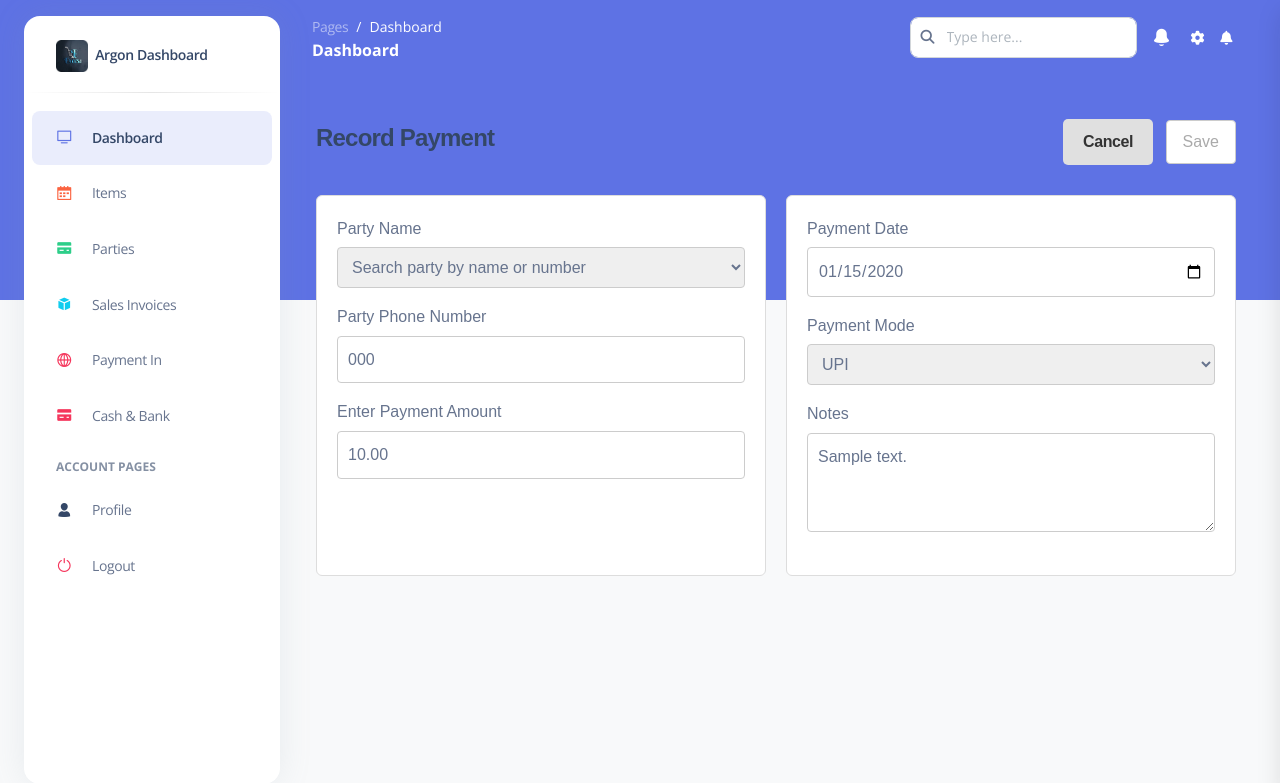
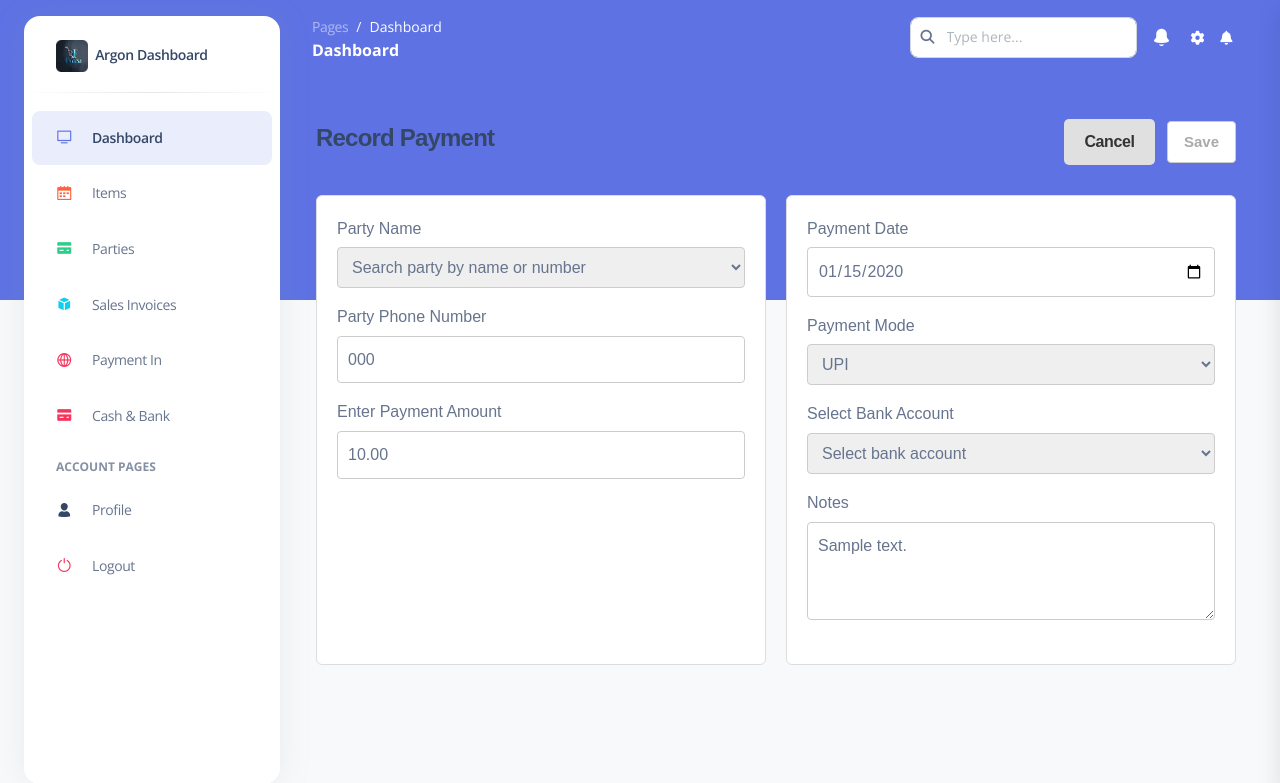
Before and after one commit to itsolution4india/ebilling, a Django app: page /payments/1/edit in a window 1280 px wide. Shown: the top 783 px of the page. Run offline with Django 5.2, Linux system fonts and the light colour scheme; a user stored in the database is signed in; tables that the repository leaves empty hold one stand-in row (values such as "Sample post"); some libraries are stand-ins or nearby versions.

Commit message:
updated payment in

```diff
--- a/billing/templates/Payments/payment2.html
+++ b/billing/templates/Payments/payment2.html
@@ -32,8 +32,6 @@
     cursor: pointer;
     border-radius: 4px;
   }
-
-
 
   .form-section {
     display: flex;
@@ -103,6 +101,7 @@
     border-radius: 4px;
     cursor: pointer;
   }
+
   .save-btn {
     padding: 10px 24px;
     border: none;
@@ -129,12 +128,11 @@
   }
 
   /* Enabled state */
-
-
   .save-btn-enabled {
     background-color: #db4bf4;
     box-shadow: 0 4px 8px rgba(0, 0, 0, 0.2);
   }
+
   .btn-cancel {
     display: inline-block;
     padding: 10px 20px;
@@ -152,6 +150,7 @@
   .btn-cancel:hover {
     background-color: #d6d6d6;
   }
+
   .alert-container {
     margin: 15px 0;
     padding: 0 10px;
@@ -202,6 +201,14 @@
     to { opacity: 1; transform: translateY(0); }
   }
 
+  /* Bank field styling */
+  .bank-field {
+    display: none;
+  }
+
+  .bank-field.show {
+    display: block;
+  }
 </style>
 
 <form action="" method="post">
@@ -210,29 +217,26 @@
   <div class="header">
     <h2>Record Payment </h2>
     <div class="header-buttons">
-
      <a href="{% url 'payments' %}" class="btn-cancel">Cancel</a>
- <button id="saveBtn" type="submit" disabled class="save-btn-disabled">Save</button>
+     <button id="saveBtn" type="submit" disabled class="save-btn save-btn-disabled">Save</button>
     </div>
   </div>
 
   <div class="form-section">
     <div class="form-card">
         <label for="party">Party Name</label>
-
         <select id="party" name="party" onchange="handlePartyChange()">
           <option value="" disabled selected>Search party by name or number</option>
           {% for i in party %}
             <option value="{{ i.party_name }}" {% if payment.party_name == i.party_name %}selected{% endif %} data-phone="{{ i.party_contact }}">{{ i.party_name }}</option>
           {% endfor %}
         </select>
+
         <label for="number">Party Phone Number</label>
         <input type="tel" id="number" value="{{payment.party_phone}}" name="phone" />
 
-
         <label for="amount">Enter Payment Amount</label>
         <input type="number" id="amount" name="amount" value="{{ payment.amount|default_if_none:0 }}" {% if not payment.amount %}disabled{% endif %} />
-
     </div>
 
     <div class="form-card">
@@ -240,24 +244,37 @@
       <input type="date" id="date" name="date" value="{{ payment.date|date:"Y-m-d" }}" />
 
       <label for="mode">Payment Mode</label>
-      <select name="mode" id="mode">
+      <select name="mode" id="mode" onchange="handlePaymentModeChange()">
         <option value="" disabled selected>Select payment mode</option>
         <option value="Cash" {% if payment.payment_mode == "Cash" %}selected{% endif %}>Cash</option>
         <option value="UPI" {% if payment.payment_mode == "UPI" %}selected{% endif %}>UPI</option>
         <option value="Cheque" {% if payment.payment_mode == "Cheque" %}selected{% endif %}>Cheque</option>
         <option value="Bank Transfer" {% if payment.payment_mode == "Bank Transfer" %}selected{% endif %}>Bank Transfer</option>
+        <option value="Card" {% if payment.payment_mode == "Card" %}selected{% endif %}>Card</option>
+        <option value="NetBanking" {% if payment.payment_mode == "NetBanking" %}selected{% endif %}>NetBanking</option>
         <option value="Other" {% if payment.payment_mode == "Other" %}selected{% endif %}>Other</option>
       </select>
 
+      <!-- Bank Selection Field (Hidden by default) -->
+      <div id="bankField" class="bank-field">
+        <label for="bank">Select Bank Account</label>
+        <select name="bank" id="bank">
+          <option value="" disabled selected>Select bank account</option>
+          {% for bank in banks %}
+            <option value="{{ bank.id }}" {% if payment.selected_bank_id == bank.id %}selected{% endif %}>
+              {{ bank.account_name }}   ₹{{ bank.amount }}
+            </option>
+          {% endfor %}
+        </select>
+      </div>
 
       <label for="notes">Notes</label>
-      <textarea id="notes" rows="3" placeholder="Enter Notes"  name="notes">{{ payment.notes|default:'' }}</textarea>
+      <textarea id="notes" rows="3" placeholder="Enter Notes" name="notes">{{ payment.notes|default:'' }}</textarea>
     </div>
   </div>
-
-
 </div>
 </form>
+
 <script>
 function handlePartyChange() {
   const partySelect = document.getElementById("party");
@@ -277,17 +294,25 @@ function handlePartyChange() {
   const phone = selectedOption.getAttribute("data-phone");
   phoneInput.value = phone || "";
 
-  // Recheck for form validity (if needed)
+  // Recheck for form validity
   checkFormCompletion();
 }
-</script>
-<script>
 
-function toggleSaveButton(enabled) {
-  document.getElementById("saveBtn").disabled = !enabled;
+function handlePaymentModeChange() {
+  const modeSelect = document.getElementById("mode");
+  const bankField = document.getElementById("bankField");
+
+  // Show bank field for all modes except Cash
+  if (modeSelect.value && modeSelect.value !== "Cash") {
+    bankField.classList.add("show");
+  } else {
+    bankField.classList.remove("show");
+    document.getElementById("bank").value = ""; // Clear bank selection
   }
-</script>
-<script>
+
+  checkFormCompletion();
+}
+
 function checkFormCompletion() {
   const party = document.getElementById("party").value;
   const amount = document.getElementById("amount").value;
@@ -295,10 +320,15 @@ function checkFormCompletion() {
   const mode = document.getElementById("mode").value;
   const number = document.getElementById("number").value;
   const notes = document.getElementById("notes").value;
+  const bank = document.getElementById("bank").value;
 
   const saveBtn = document.getElementById("saveBtn");
 
-  const isValid = party && amount > 0 && date && mode && number && notes.trim() !== "";
+  // Check if bank is required (when mode is not Cash)
+  let bankRequired = mode && mode !== "Cash";
+  let bankValid = !bankRequired || bank;
+
+  const isValid = party && amount > 0 && date && mode && number !== "" && bankValid;
 
   if (isValid) {
     saveBtn.disabled = false;
@@ -311,25 +341,18 @@ function checkFormCompletion() {
   }
 }
 
-function toggleAmountField() {
-  const party = document.getElementById("party").value;
-  const amount = document.getElementById("amount");
-  amount.disabled = !party;
-  if (!party) amount.value = 0;
-  checkFormCompletion();
-}
-
 document.addEventListener("DOMContentLoaded", () => {
-  ["party", "amount", "date", "mode", "number", "notes"].forEach(id => {
+  ["party", "amount", "date", "mode", "number", "notes", "bank"].forEach(id => {
     const el = document.getElementById(id);
     if (el) {
       el.addEventListener("input", checkFormCompletion);
       el.addEventListener("change", checkFormCompletion);
     }
   });
+
+  // Initialize bank field visibility on page load
+  handlePaymentModeChange();
 });
 </script>
 
-
-
 {% endblock %}
--- a/billing/views.py
+++ b/billing/views.py
@@ -1307,9 +1307,11 @@ def payments(request):
     context={'payment':payment
         }
     return render(request,'Payments/payment.html',context)
+
 @login_required
 def payment2_partial(request):
-    party=Party.objects.filter(user=request.user)
+    party = Party.objects.filter(user=request.user)
+    banks = TotalBalance.objects.filter(user=request.user, payment_type='Bank')
 
     if request.method == "POST":
         party_name = request.POST.get("party")
@@ -1318,24 +1320,50 @@ def payment2_partial(request):
         payment_date = request.POST.get("date")
         payment_mode = request.POST.get("mode")
         notes = request.POST.get("notes")
+        bank_id = request.POST.get("bank")
 
-        # Save to DB (example model)
-        Payment.objects.create(
-            user=request.user,
-            party_name=party_name,
-            party_phone=phone,
-            amount=amount,
-            date=payment_date,
-            payment_mode=payment_mode,
-            notes=notes,
-        )
+        try:
+            with transaction.atomic():
+                # Get the selected bank if payment mode is not Cash
+                selected_bank = None
+                if payment_mode != 'Cash' and bank_id:
+                    selected_bank = get_object_or_404(TotalBalance, id=bank_id, user=request.user)
 
-        messages.success(request, "Payment successfully recorded.")
-        return redirect("payments")
-    context={'party':party,
-             }
+                    # Check if bank has sufficient balance
+                    if selected_bank.amount < Decimal(amount):
+                        messages.error(request, f"Insufficient balance in {selected_bank.account_name}. Available: ₹{selected_bank.amount}")
+                        context = {'party': party, 'banks': banks}
+                        return render(request, "Payments/payment2.html", context)
 
-    return render(request, "Payments/payment2.html",context)
+                    # Add amount from bank
+                    selected_bank.amount += Decimal(amount)
+                    selected_bank.save()
+
+                # Create payment record
+                Payment.objects.create(
+                    user=request.user,
+                    party_name=party_name,
+                    party_phone=phone,
+                    amount=amount,
+                    date=payment_date,
+                    payment_mode=payment_mode,
+                    selected_bank=selected_bank,
+                    notes=notes,
+                )
+
+                messages.success(request, "Payment successfully recorded.")
+                return redirect("payments")
+
+        except Exception as e:
+            messages.error(request, f"Error recording payment: {str(e)}")
+
+    context = {
+        'party': party,
+        'banks': banks,
+    }
+
+    return render(request, "Payments/payment2.html", context)
+
 @login_required
 def payedit(request, pk):
     payment = get_object_or_404(Payment, pk=pk, user=request.user)
@@ -1360,18 +1388,28 @@ def payedit(request, pk):
         'title': 'Edit Payment'
     }
     return render(request, "Payments/payment2.html", context)
-@login_required
+
 def paydelete(request, pk):
     payment = get_object_or_404(Payment, pk=pk, user=request.user)
 
     if request.method == "POST":
-        payment.delete()
-        messages.success(request, "Payment deleted successfully.")
-        return redirect("payments")  # Replace with your payment list view name
+        try:
+            with transaction.atomic():
+                # If payment was made from a bank account, add the amount back
+                if payment.selected_bank and payment.payment_mode != 'Cash':
+                    payment.selected_bank.amount -= payment.amount
+                    payment.selected_bank.save()
+
+                payment.delete()
+                messages.success(request, "Payment deleted successfully and amount restored to bank account.")
+                return redirect("payments")
+
+        except Exception as e:
+            messages.error(request, f"Error deleting payment: {str(e)}")
+            return redirect("payments")
 
     # Optional: If accessed via GET, confirm first (safer)
     return render(request, "Payments/payment_confirm_delete.html", {"payment": payment})
-
 
 @login_required
 def cashbank(request):
```
Lines whose indentation alone changed are shown as unchanged.
